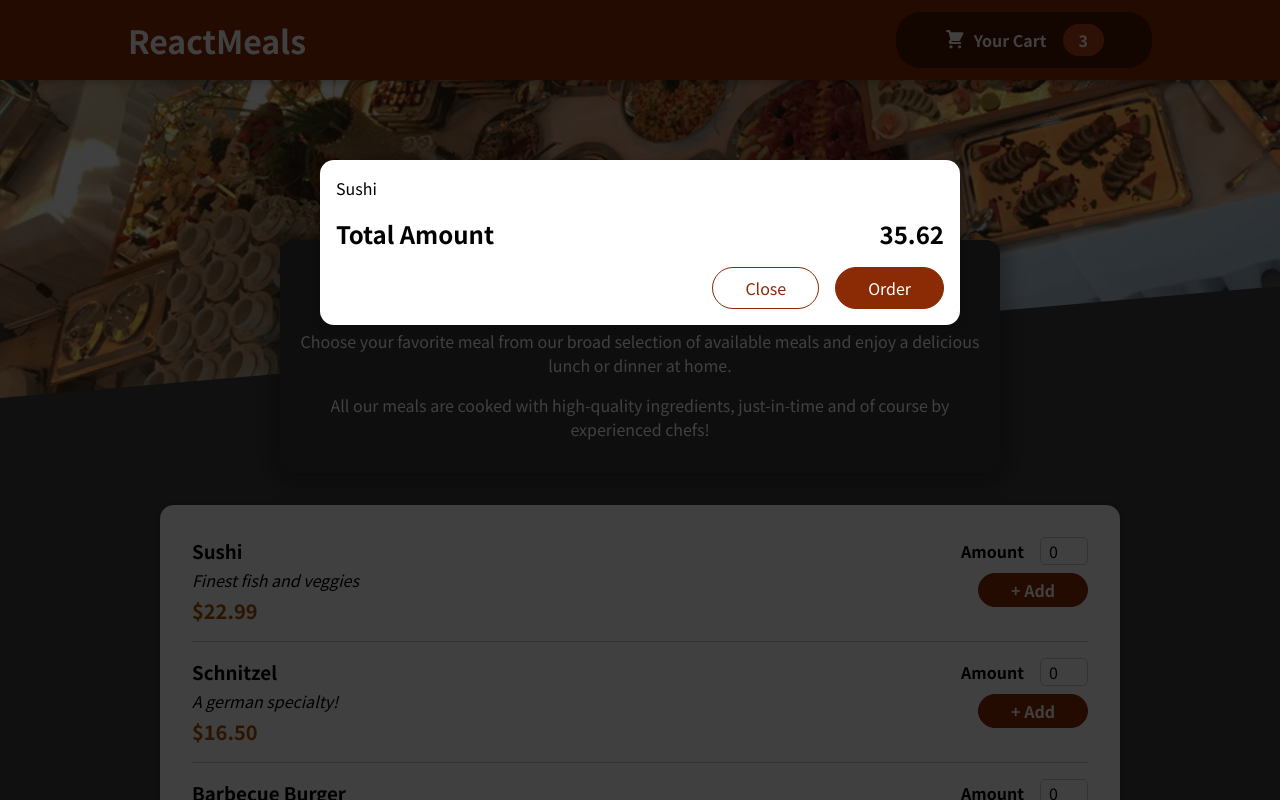
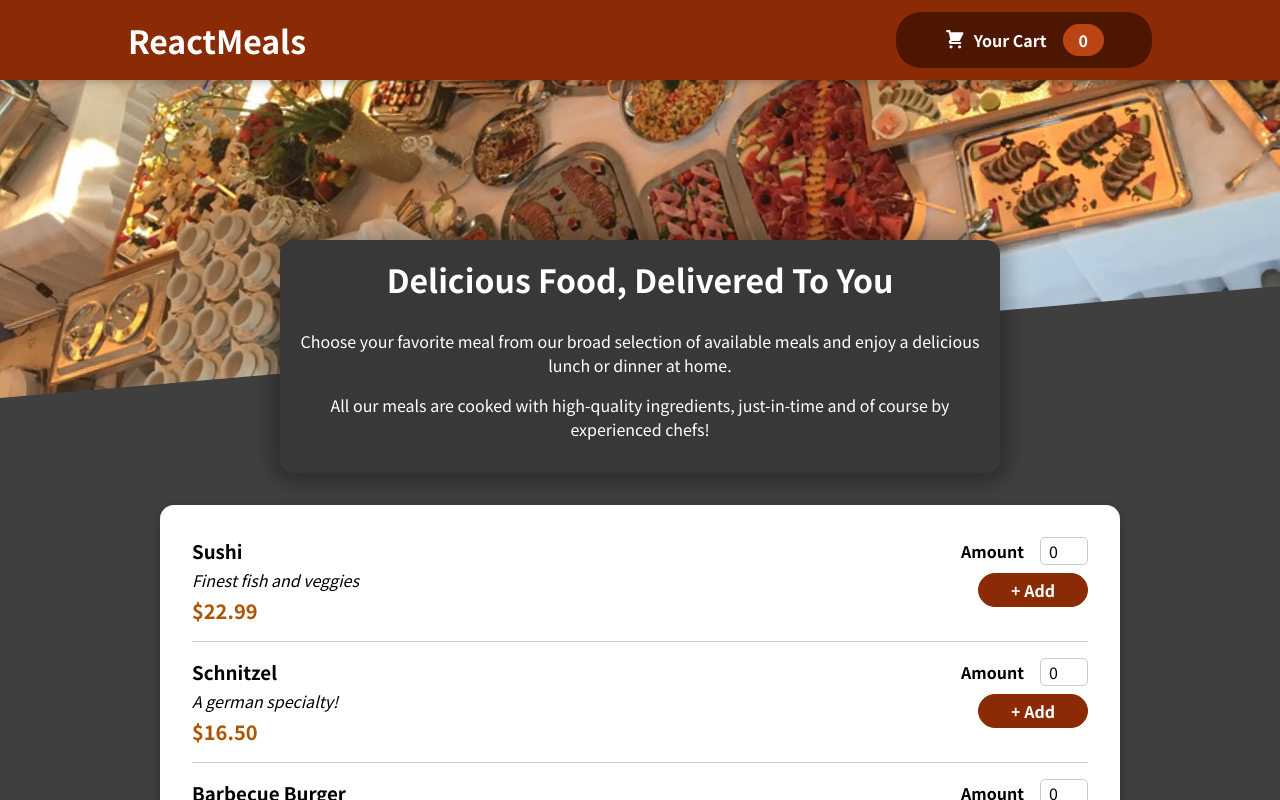
Before and after one commit to Salompablo/react-food-app, a React (Create React App) app: page / in a window 1280 px wide. Shown: the top 800 px of the page. Built offline with nearby package versions, Linux system fonts and the light colour scheme.

Commit message:
Add modal click functions and general context
These 'click functions' are the usual functions for the "close" button for the modal or on clicking outside the modal.

Created the first part of the logic for "data" entry using useContext. Created the context and provided to the entire app.

```diff
--- a/src/App.js
+++ b/src/App.js
@@ -1,17 +1,29 @@
-import { Fragment } from "react";
+import { useState } from "react";
 import Cart from "./components/Cart/Cart";
 import Header from "./components/Layout/Header";
 import Meals from "./components/Meals/Meals";
+import CartProvider from "./store/CartProvider";
 
 function App() {
+
+  const [cartIsShown, setCartIsShown] = useState(false);
+
+  function showCartHandler() {
+    setCartIsShown(true);
+  };
+
+  function hideCartHandler() {
+    setCartIsShown(false);
+  };
+
   return (
-    <Fragment>
-    <Cart />
-      <Header />
+    <CartProvider>
+    {cartIsShown && <Cart onClose={hideCartHandler} />}
+      <Header onShowCart={showCartHandler} onHideCart={hideCartHandler}  />
       <main>
         <Meals />
       </main>
-    </Fragment>
+    </CartProvider>
   );
 }
 
--- a/src/components/Cart/Cart.js
+++ b/src/components/Cart/Cart.js
@@ -11,14 +11,14 @@
   );
 
   return (
-    <Modal>
+    <Modal onClose={props.onClose}>
       {cartItems}
       <div className={classes.total}>
         <span>Total Amount</span>
         <span>35.62</span>
       </div>
       <div className={classes.actions}>
-        <button className={classes["button--alt"]}>Close</button>
+        <button className={classes["button--alt"]} onClick={props.onClose}>Close</button>
         <button className={classes.button}>Order</button>
       </div>
     </Modal>
--- a/src/components/Layout/Header.js
+++ b/src/components/Layout/Header.js
@@ -4,12 +4,12 @@
 import classes from "./Header.module.css";
 import HeaderCartButton from "./HeaderCartButton";
 
-export default function Header() {
+export default function Header(props) {
   return (
     <Fragment>
       <header className={classes.header}>
         <h1>ReactMeals</h1>
-        <HeaderCartButton />
+        <HeaderCartButton onClick={props.onShowCart} />
       </header>
       <div className={classes["main-image"]}>
         <img src={mealsImage} alt="A table full of delicious food!" />
--- a/src/components/Layout/HeaderCartButton.js
+++ b/src/components/Layout/HeaderCartButton.js
@@ -1,16 +1,28 @@
-import React from "react";
+import React, { useContext } from "react";
+
 
 import classes from "./HeaderCartButton.module.css";
 import CartIcon from "../Cart/CartIcon";
+import CartContext from "../../store/cart-context";
 
 export default function HeaderCartButton(props) {
+
+  const cartCtx = useContext(CartContext);
+
+  const numberOfCartItems = cartCtx.items.reduce((curNumber, item) => {
+    return curNumber + item.amount;
+  }, 0);
+
+
+
+
   return (
-    <button className={classes.button}>
+    <button className={classes.button} onClick={props.onClick}>
       <span className={classes.icon}>
         <CartIcon />
       </span>
       <span>Your Cart</span>
-      <span className={classes.badge}>3</span>
+      <span className={classes.badge}>{numberOfCartItems}</span>
     </button>
   );
-}
+};
--- a/src/components/UI/Modal.js
+++ b/src/components/UI/Modal.js
@@ -4,7 +4,7 @@
 import classes from "./Modal.module.css";
 
 function Backdrop(props) {
-  return <div className={classes.backdrop} />;
+  return <div className={classes.backdrop} onClick={props.onClose} />;
 }
 
 function ModalOverlay(props) {
@@ -20,7 +20,7 @@
 export default function Modal(props) {
   return (
     <Fragment>
-      {ReactDOM.createPortal(<Backdrop />, portalElement)}
+      {ReactDOM.createPortal(<Backdrop onClose={props.onClose} />, portalElement)}
       {ReactDOM.createPortal(
         <ModalOverlay>{props.children}</ModalOverlay>,
         portalElement
--- /dev/null
+++ b/src/store/CartProvider.js
@@ -0,0 +1,28 @@
+import React from 'react'
+
+import CartContext from './cart-context';
+
+export default function CartProvider(props) {
+
+    function addItemToCartHandler(item) {
+
+    };
+
+    function removeItemFromCartHandler(id) {
+
+    };
+    const cartContext= {
+        items: [],
+        totalAmount: 0,
+        addItem: addItemToCartHandler,
+        removeItem: removeItemFromCartHandler
+    }
+
+
+
+  return (
+    <CartContext.Provider value={cartContext}>
+        {props.children}
+    </CartContext.Provider>
+  )
+}
--- /dev/null
+++ b/src/store/cart-context.js
@@ -0,0 +1,10 @@
+import React from 'react';
+
+const CartContext = React.createContext({
+    items: [],
+    totalAmount: 0,
+    addItem: (item) => {},
+    removeItem: (id) => {}
+});
+
+export default CartContext;
```
